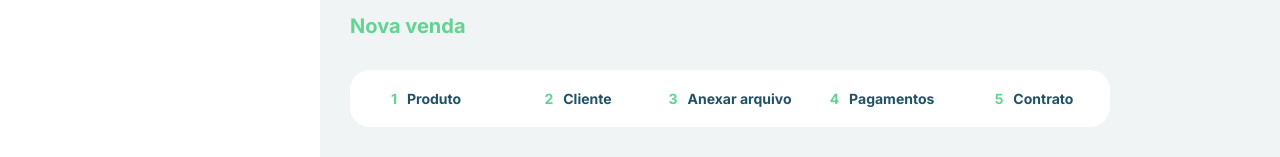
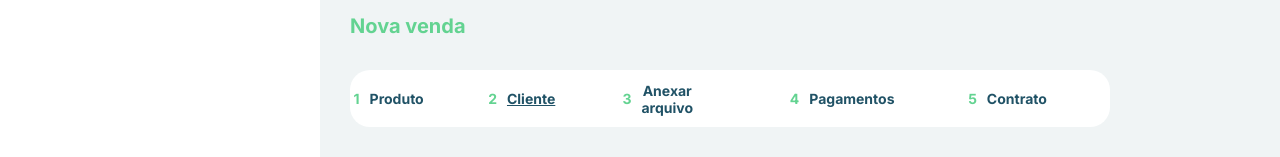
Before and after one commit to marrcelosantana/mk-challenge, a React (Vite) app: page / in a window 1280 px wide. Shown: the part 156-313 px from the top of the page. Built offline with nearby package versions, Linux system fonts and the light colour scheme; no server answers; data requests are answered from the project's data file.

Commit message:
[MK-Challenge] - Update menu

```diff
--- a/src/components/Menu/index.tsx
+++ b/src/components/Menu/index.tsx
@@ -1,35 +1,58 @@
+import { useState } from "react";
 import { useTranslation } from "react-i18next";
-import { Container, Option, OptionName, OptionNumber } from "./styles";
+import { Button, Container, Option, OptionName, OptionNumber } from "./styles";
 
 export function Menu() {
   const { t } = useTranslation();
 
+  const [selectedOption, setSelectedOption] = useState("client");
+
   return (
     <Container>
+      <Button onClick={() => setSelectedOption("product")}>
         <Option to="/product">
           <OptionNumber>1</OptionNumber>
-        <OptionName>{t("Produto")}</OptionName>
+          <OptionName option="product" selectedOption={selectedOption}>
+            {t("Produto")}
+          </OptionName>
         </Option>
+      </Button>
 
+      <Button onClick={() => setSelectedOption("client")}>
         <Option to="/">
           <OptionNumber>2</OptionNumber>
-        <OptionName>{t("Cliente")}</OptionName>
+          <OptionName option="client" selectedOption={selectedOption}>
+            {t("Cliente")}
+          </OptionName>
         </Option>
+      </Button>
 
+      <Button onClick={() => setSelectedOption("file")}>
         <Option to="/file">
           <OptionNumber>3</OptionNumber>
-        <OptionName>{t("Anexar arquivo")}</OptionName>
+          <OptionName option="file" selectedOption={selectedOption}>
+            {t("Anexar arquivo")}
+          </OptionName>
         </Option>
+      </Button>
 
+      <Button onClick={() => setSelectedOption("pay")}>
         <Option to="/pay">
           <OptionNumber>4</OptionNumber>
-        <OptionName>{t("Pagamentos")}</OptionName>
+          <OptionName option="pay" selectedOption={selectedOption}>
+            {t("Pagamentos")}
+          </OptionName>
         </Option>
+      </Button>
 
+      <Button onClick={() => setSelectedOption("contract")}>
         <Option to="/contract">
           <OptionNumber>5</OptionNumber>
-        <OptionName>{t("Contrato")}</OptionName>
+          <OptionName option="contract" selectedOption={selectedOption}>
+            {t("Contrato")}
+          </OptionName>
         </Option>
+      </Button>
     </Container>
   );
 }
--- a/src/components/Menu/styles.ts
+++ b/src/components/Menu/styles.ts
@@ -1,10 +1,10 @@
 import { NavLink } from "react-router-dom";
 import { styled } from "styled-components";
 
-// type OptionProps = {
-//   option: string;
-//   optionSelected: string;
-// };
+type OptionProps = {
+  option: string;
+  selectedOption: string;
+};
 
 export const Container = styled.div`
   width: 100%;
@@ -53,10 +53,13 @@ export const OptionNumber = styled.span`
   }
 `;
 
-export const OptionName = styled.p`
+export const OptionName = styled.p<OptionProps>`
   font-size: 14px;
   font-weight: 700;
   color: ${({ theme }) => theme.COLORS.DARK_GREEN};
+
+  text-decoration: ${({ option, selectedOption }) =>
+    option === selectedOption && "underline"};
 
   &:hover {
     text-decoration: underline;
@@ -66,3 +69,8 @@ export const OptionName = styled.p`
     font-size: 9px;
   }
 `;
+
+export const Button = styled.button`
+  background: none;
+  border: 0;
+`;
```
Lines whose indentation alone changed are shown as unchanged.
